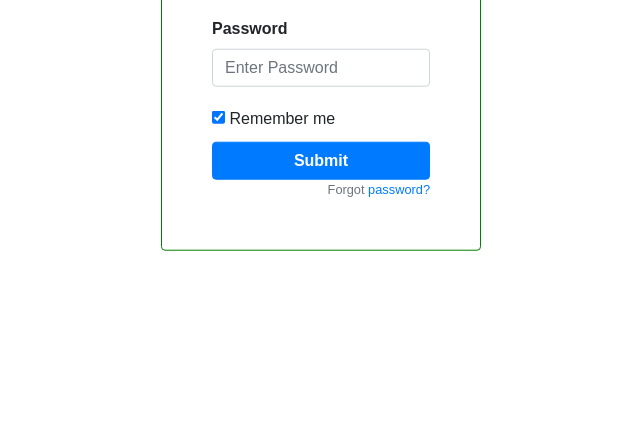
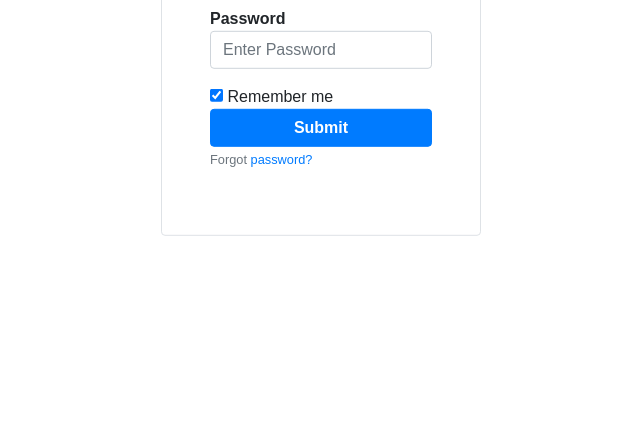
Before and after one commit to Ksenia000/test1, a plain HTML site: page Learn/pages/sing_in.html in a window 1280 px wide. Shown: the part 365-800 px from the top of the page, without its empty margins (319-959 px from the left). Drawn offline with nearby package versions, Linux system fonts and the light colour scheme.

Commit message:
corrected the code: add row, add from group, used class border...,used full name.

```diff
--- a/Learn/pages/sing_in.html
+++ b/Learn/pages/sing_in.html
@@ -14,8 +14,6 @@
         }
 
         .col-sm-3 {
-            padding: 50px;
-            border: 1px solid green;
             position: fixed;
             top: 50%;
             left: 50%;
@@ -29,35 +27,35 @@
         }
 
         label {
-            margin-top: 10px;
+            display: inline;
         }
 
-        input {
-            margin-bottom: 10px;
-        }
-
-        span {
-            float: right;
-        }
     </style>
 </head>
 <body>
 <div class="container">
-    <div class="col-sm-3 rounded">
+    <div class="row">
+        <div class="col-sm-3 rounded border border-green mr-auto p-lg-5">
             <b><h2 class="text-center ">Sign in</h2></b>
             <form action="/action_page.php" method="post">
-            <label for="uname"><b>Email adress</b></label>
+                <div class="form-group">
+                    <label for="emailaddress"><b>Email adress</b>
                         <input type="email" placeholder="Enter email" name="emailaddress" required class="form-control">
-            <label for="psw"><b>Password</b></label>
-            <input type="password" placeholder="Enter Password" name="psw" required class="form-control">
-            <label>
+                    </label>
+                </div>
+                <div class="form-group">
+                    <label for="password"><b>Password</b>
+                        <input type="password" placeholder="Enter Password" name="password" required class="form-control">
+                    </label>
+                </div>
+                <div class="form-group">
                     <input type="checkbox" checked="checked" name="remember"> Remember me
-            </label>
                     <button type="submit" class="btn btn-primary btn-block">Submit</button>
                     <span class="text-muted small">Forgot <a href="#">password?</a></span>
+                </div>
             </form>
         </div>
-    </di>
+    </div>
 </div>
 </body>
 </html>
```
Lines whose indentation alone changed are shown as unchanged.
